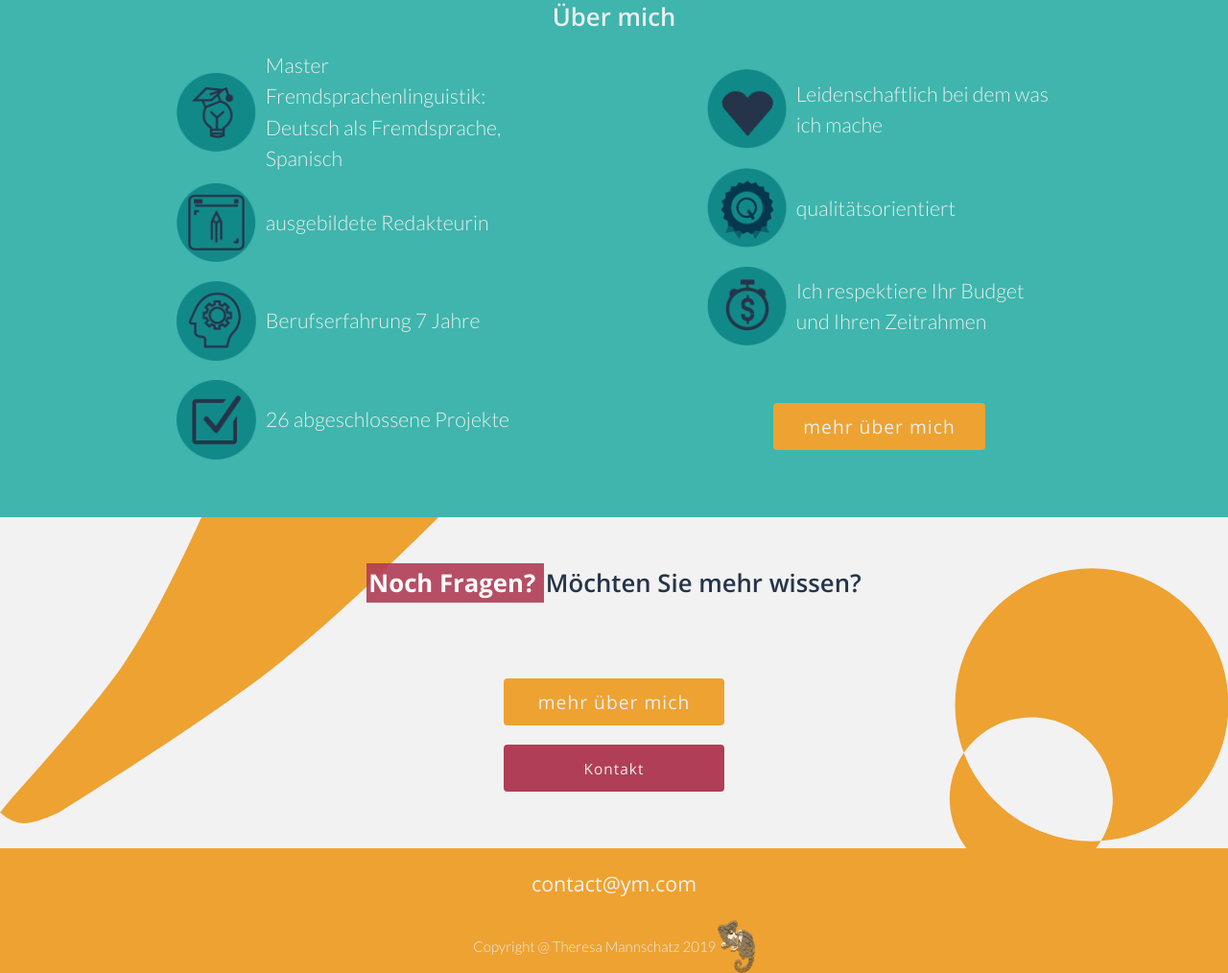
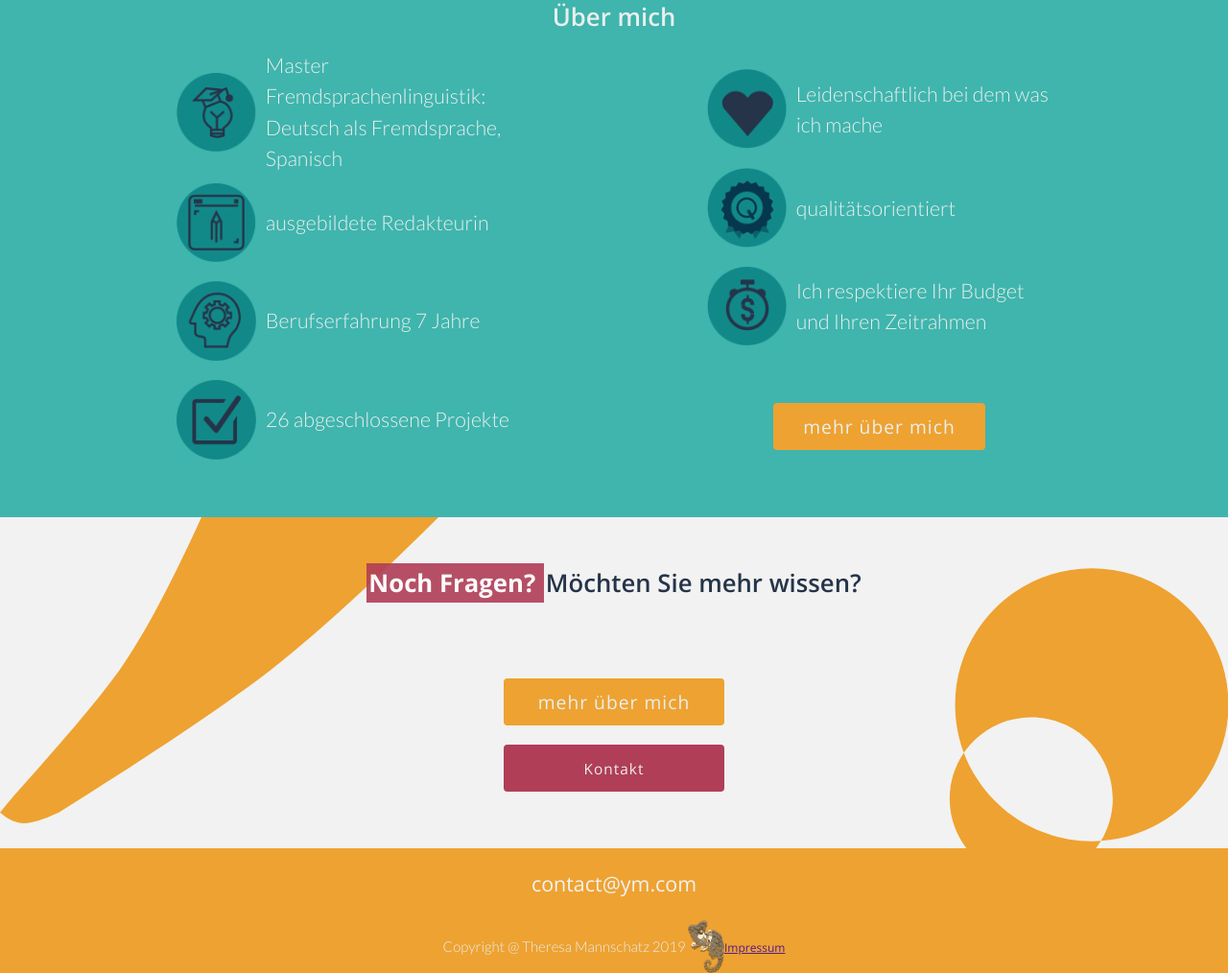
Before and after one commit to Resetete/ym_services, a plain HTML site: page index.html in a window 1280 px wide. Shown: the part 2179-3193 px from the top of the page at 96% size. Drawn offline with nearby package versions, Linux system fonts and the light colour scheme; a web font is replaced by a local one.

```diff
--- a/index.html
+++ b/index.html
@@ -286,6 +286,7 @@
                       <figure>
                         <img id="chamaeleon-footer-brand" src="img/chamaeleon.png" alt="chamaleon-symbol-footer">
                       </figure>
+                      <p> <a href=""> Impressum </a> </p>
                   </div> <!-- end footer container -->
           </footer>
     </main>
```
Also changed, not shown: favicon.ico (deleted).
